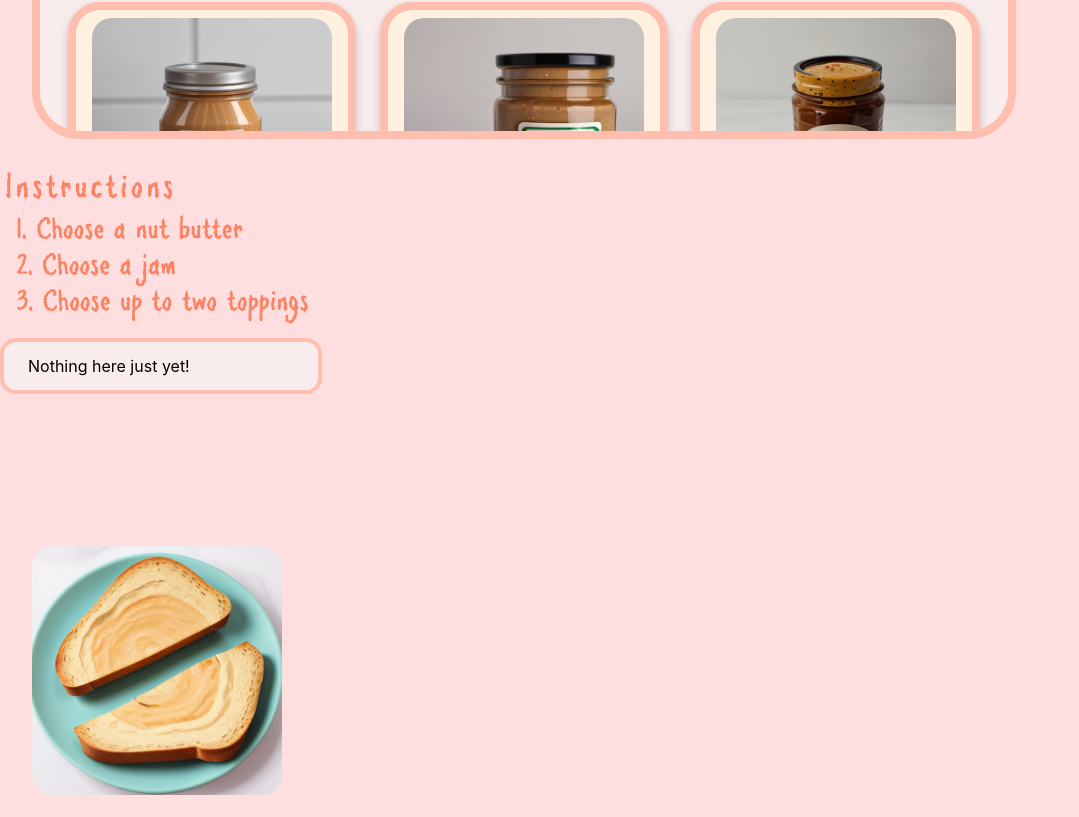
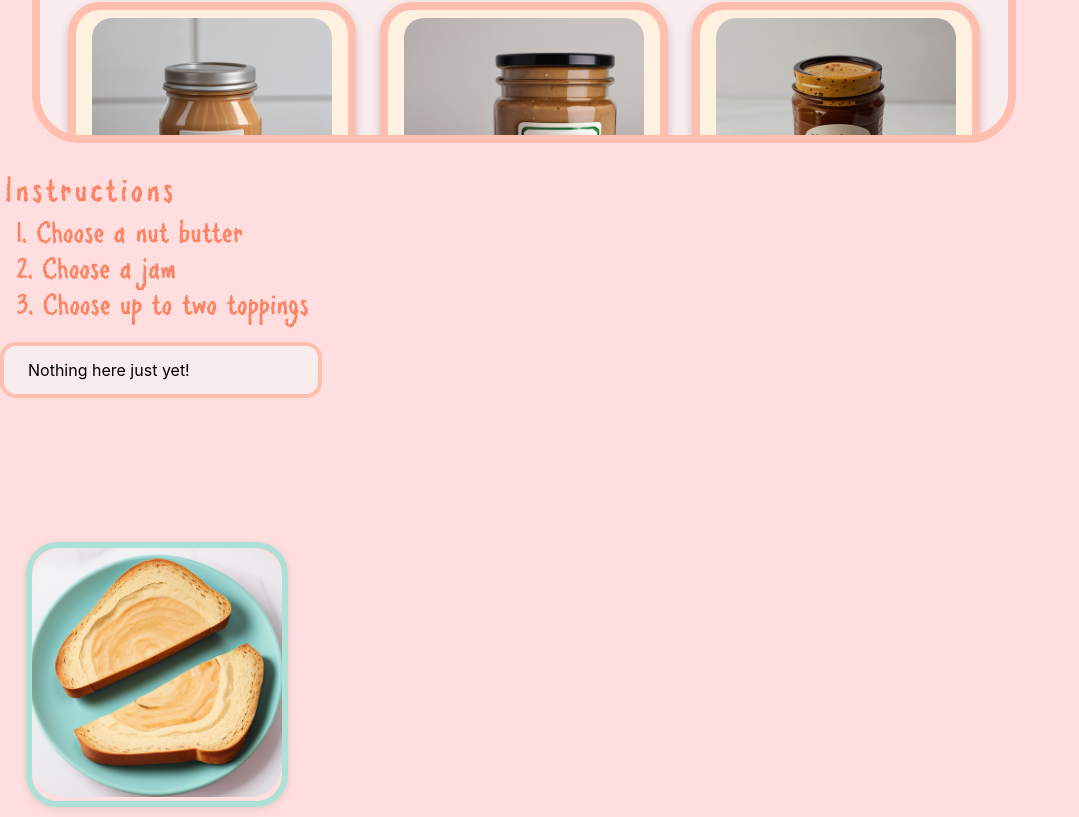
Before and after one commit to prlakshm/pbj-time, a React (Create React App) app: page / in a window 1280 px wide. Shown: the part 604-1421 px from the top of the page, without its empty margins (0-1079 px from the left). Built offline with nearby package versions, Linux system fonts and the light colour scheme; a web font is replaced by a local one.

Commit message:
Feat: border added to animation img

```diff
--- a/src/App.js
+++ b/src/App.js
@@ -196,6 +196,7 @@ function App() {
             </div>
           </div>
           <div className="build">
+            <div className="img-container">
             <img src={"ps_photos/bread.png"} alt="Sandwich Base" />
             {cart.map((item, index) => (
               <img
@@ -206,6 +207,7 @@ function App() {
               />
             ))}
           </div>
+          </div>
         </div>
       </body>
     </div>
--- a/src/styles/App.css
+++ b/src/styles/App.css
@@ -47,7 +47,7 @@ h1 {
     padding: 1rem;
     border-radius: 3rem;
     border: 0.5rem solid #ffbeae;
-    height: 65vh; /* Set the desired height */
+    height: 65.5vh; /* Set the desired height */
     overflow-y: scroll; /* Enable vertical scrolling */
 }
 
@@ -189,19 +189,27 @@ h1 {
 
 .build {
     position: relative;
-    padding: 1rem 1rem 0rem 1rem;
-    border-radius: 2rem;
+    padding: 0.5rem 1rem 0rem 1rem;
     display: flex;
     justify-content: center;
     width: 22vw;
 }
 
+.build .img-container {
+    border: 6px solid #ade1d5;
+    box-shadow: 0 2px 8px 0 rgba(0,0,0,0.1);
+    border-radius: 2rem;
+}
+
 .build img {
     width: 19.5vw;
+    z-index: 0; /* Ensure it's behind the added photos */
+    border-radius: 2rem;
 }
 
 .added-photo {
     position: absolute;
+    left: 9%; /* Adjust as needed */
     z-index: 1; /* Ensure it's on top of the base image */
     transition: opacity 0.5s, transform 0.5s;
     animation: fallInAnimation 0.5s ease-out;
```
